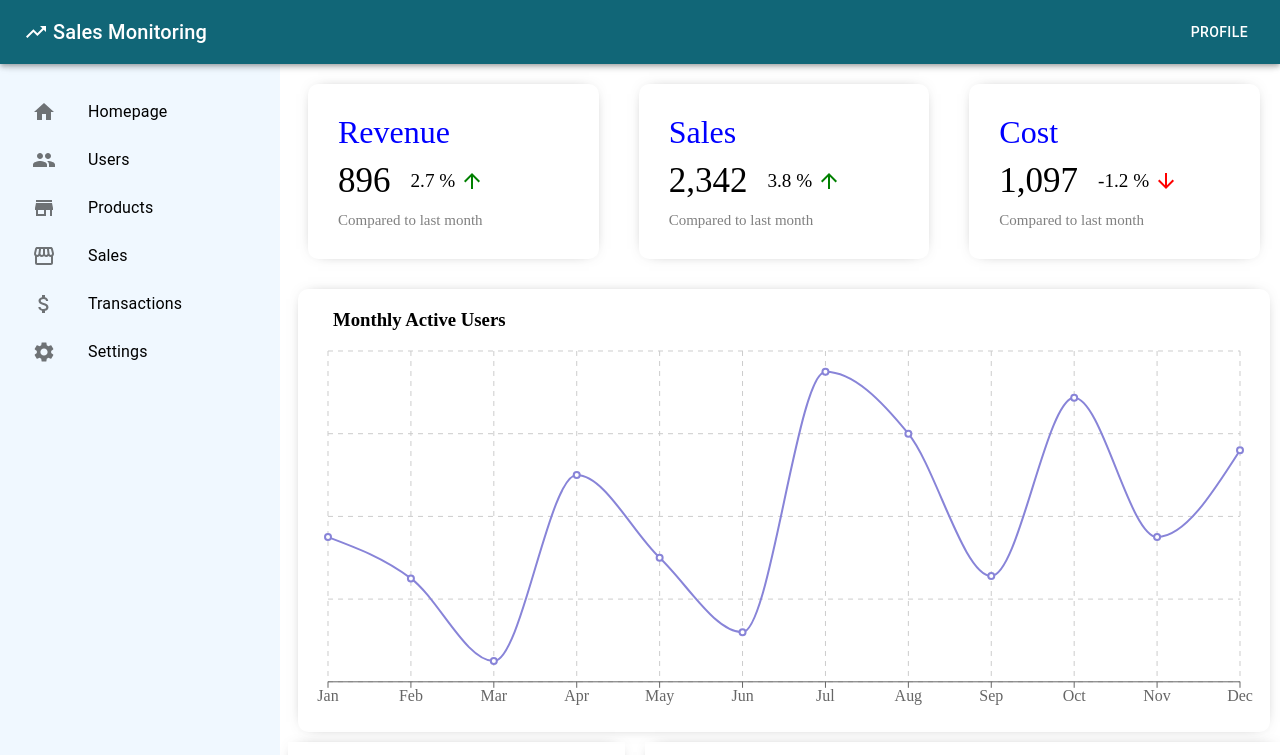
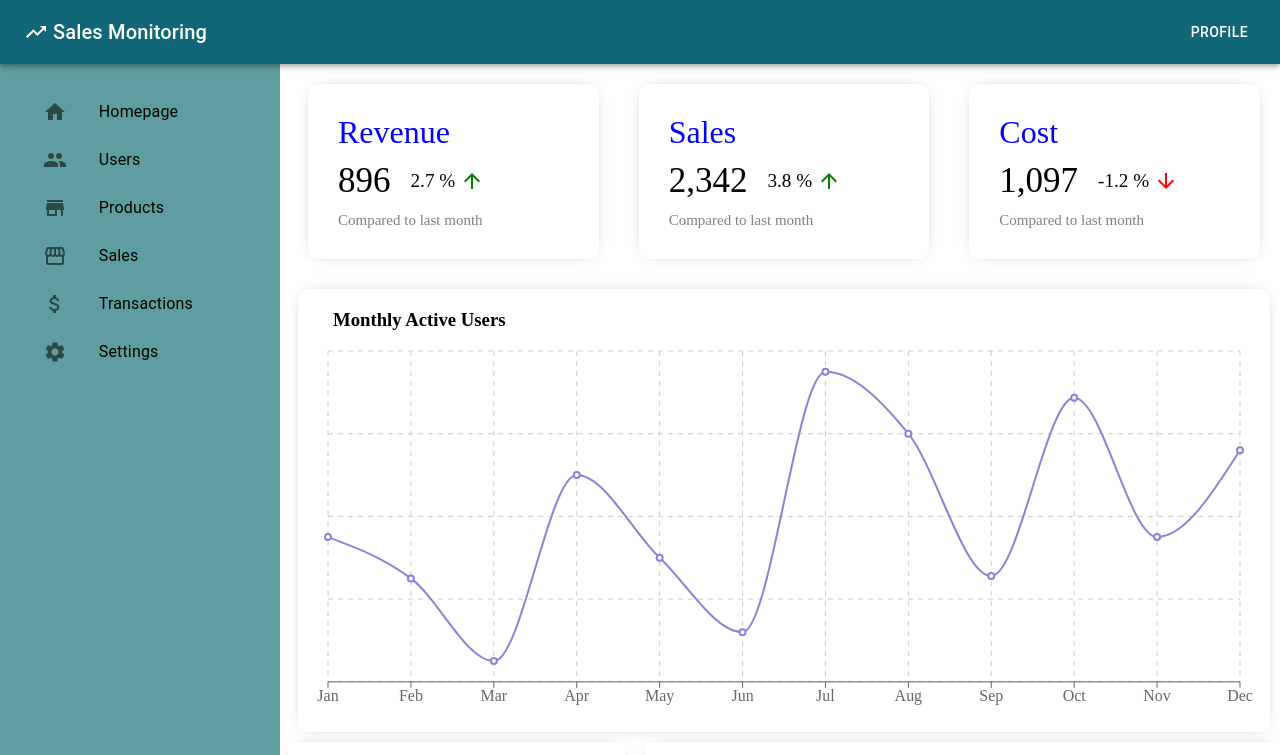
Before and after one commit to AltanSozuer/ReactSalesDashboard, a React (Create React App) app in the folder sales-dashboard/: page / in a window 1280 px wide. Shown: the top 755 px of the page. Built offline with nearby package versions, Linux system fonts and the light colour scheme.

Commit message:
Some styling properties of Sidebar are updated

```diff
--- a/sales-dashboard/src/components/common/SideBar.jsx
+++ b/sales-dashboard/src/components/common/SideBar.jsx
@@ -10,10 +10,10 @@ import {
 import ListItemComposition from "../organisms/ListItemComposition";
 
 
-export default function SideBar(props) {
+export default function SideBar() {
   return (
-      <Box bgcolor={"aliceblue"}  flex={1} p={2} sx={{ minHeight: "calc(150vh - 10px )" ,display: {  sm: "block" }, position:"sticky", top: 0 }}>
-          <List >
+      <Box bgcolor={"cadetblue"}  flex={1} p={2} sx={{ minHeight: "calc(130vh - 10px )" ,position:"sticky", top: 0 }}>
+          <List>
             <ListItemComposition to="/"
                   icon= { <Home />}
                   text="Homepage"
--- a/sales-dashboard/src/styles/css/link.css
+++ b/sales-dashboard/src/styles/css/link.css
@@ -2,9 +2,12 @@
     color: black;
     text-decoration: none;
     width: 100%;
+    border-radius: 30px;
 }
 
 .iconAndTextContainer {
     display: flex;
     align-items: center;
+    margin-left: 5%;
+    width: 100%;
 }
```
